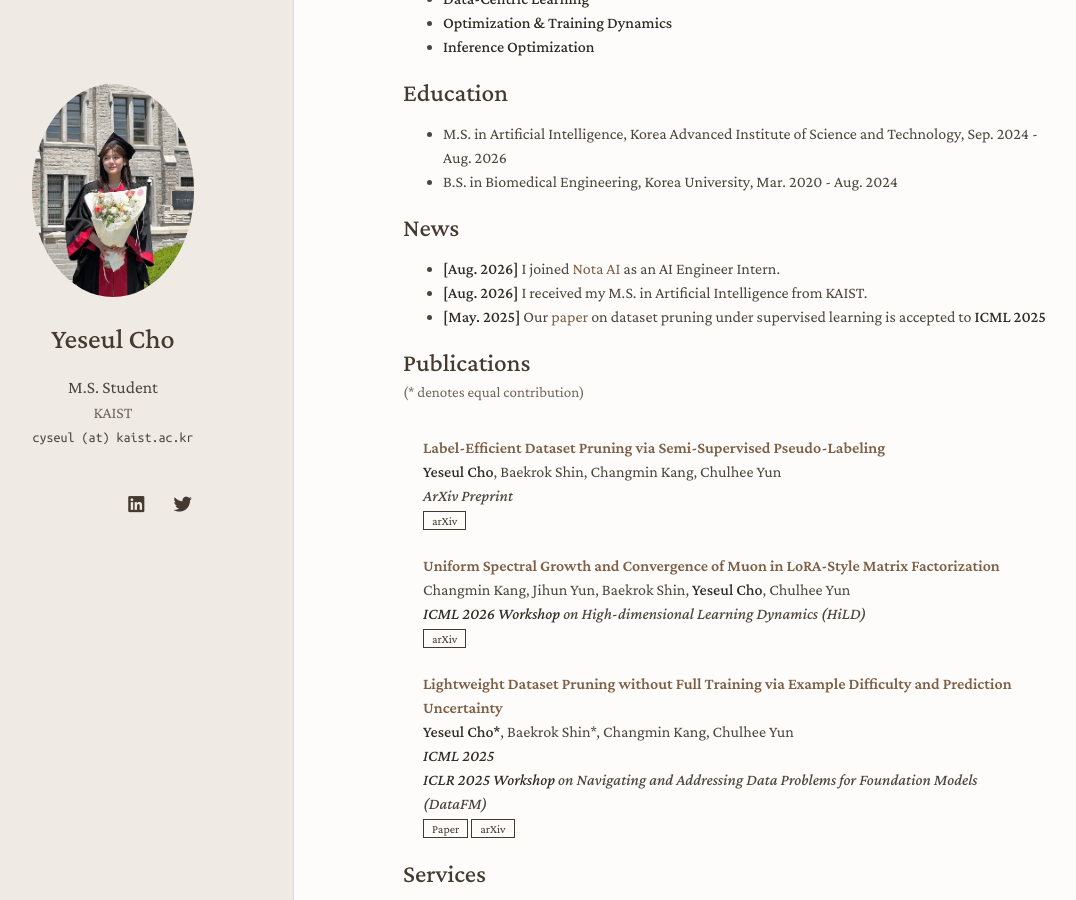
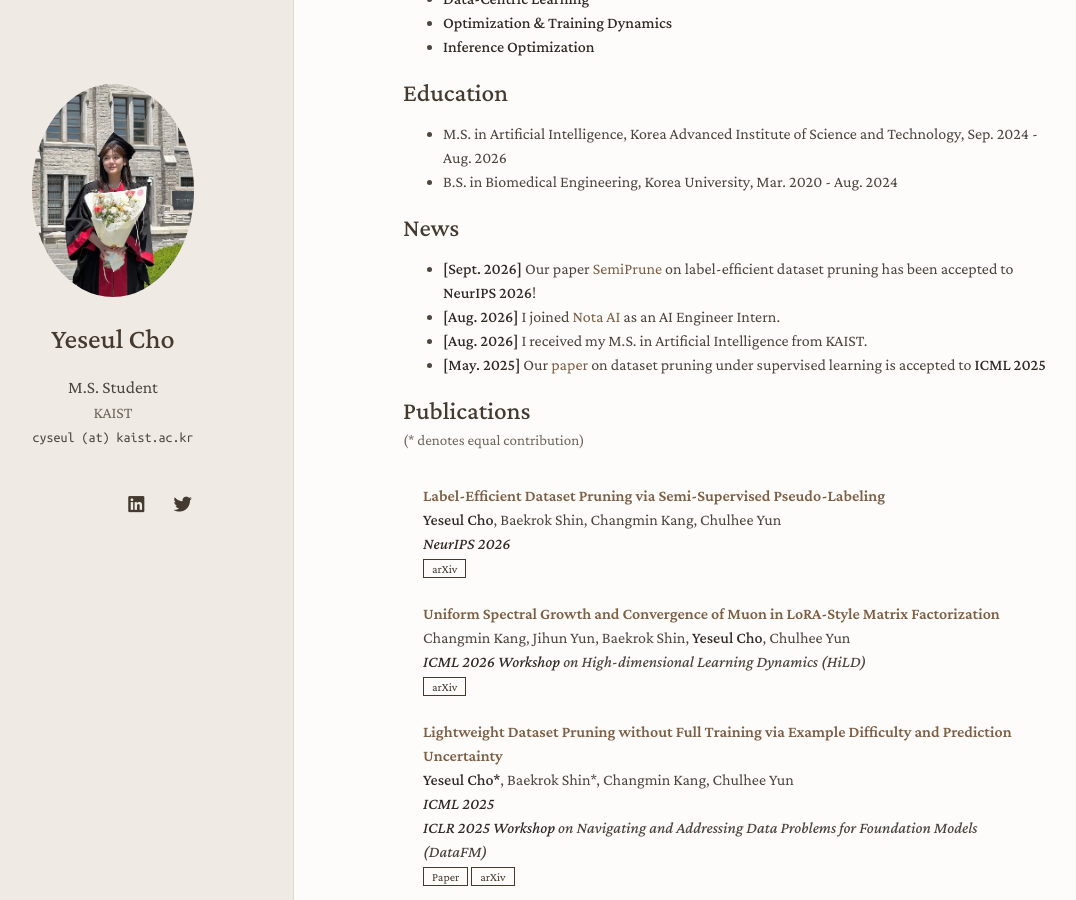
Before and after one commit to cyseul/cyseul.github.io, a Jekyll site: the page built from index.md, in a window 1280 px wide and 900 px high, scrolled down 464 px. Shown: the whole window, without its empty margins (67-1143 px from the left). Built offline with Jekyll 4.4.1, drawn with Linux system fonts in a browser that asks for light colours; nearby versions of some CDN libraries; a style sheet for code colours, icons or effects is not loaded; our own code applies the rules of GitHub Pages for plain Markdown files.

Commit message:
Announce SemiPrune acceptance at NeurIPS 2026

```diff
--- a/_data/publications.yml
+++ b/_data/publications.yml
@@ -1,8 +1,7 @@
 main:
   - title: "Label-Efficient Dataset Pruning via Semi-Supervised Pseudo-Labeling"
     authors: <strong>Yeseul Cho</strong>, Baekrok Shin, Changmin Kang, Chulhee Yun
-    conference:
-    workshop: ArXiv Preprint
+    conference: <strong>NeurIPS 2026</strong>
     arxiv: https://arxiv.org/abs/2605.23198
 
   - title: "Uniform Spectral Growth and Convergence of Muon in LoRA-Style Matrix Factorization"
--- a/index.md
+++ b/index.md
@@ -22,6 +22,7 @@ Going forward, I am particularly interested in understanding the optimization dy
 - B.S. in Biomedical Engineering, Korea University, Mar. 2020 - Aug. 2024
 
 ## News
+- **[Sept. 2026]** Our paper [SemiPrune](https://arxiv.org/abs/2605.23198) on label-efficient dataset pruning has been accepted to **NeurIPS 2026**!
 - **[Aug. 2026]** I joined [Nota AI](https://www.nota.ai) as an AI Engineer Intern.
 - **[Aug. 2026]** I received my M.S. in Artificial Intelligence from KAIST.
 - **[May. 2025]** Our [paper](https://arxiv.org/abs/2502.06905) on dataset pruning under supervised learning is accepted to **ICML 2025**
```
